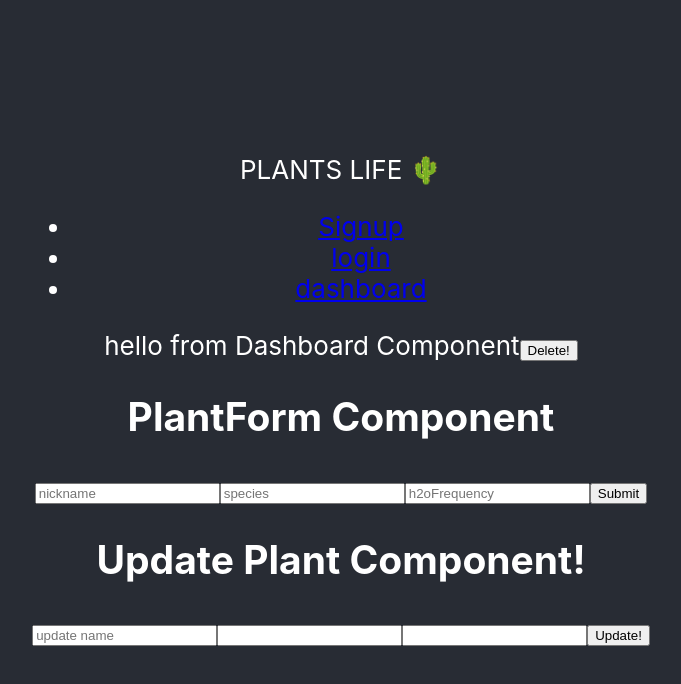
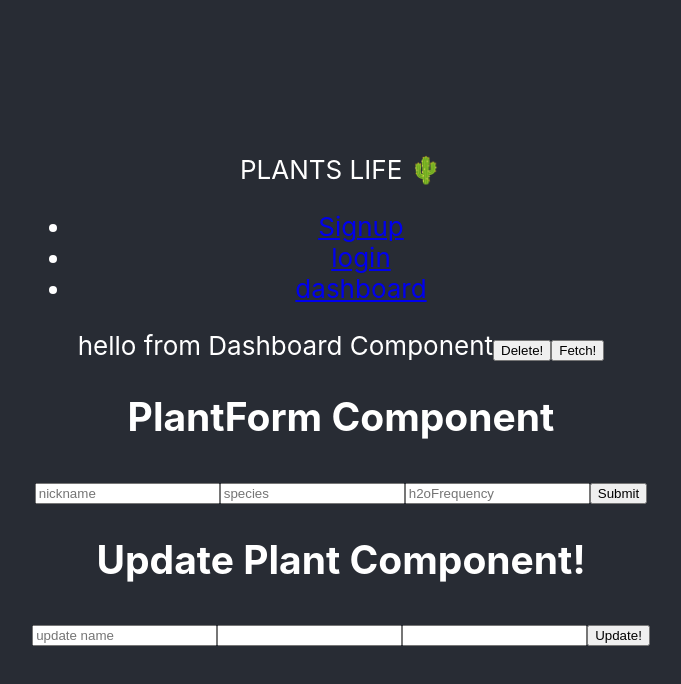
Before and after one commit to Water-My-Plants-3/front-end, a React (Create React App) app in the folder my-app/: page /dashboard in a window 1280 px wide. Shown: the top 684 px of the page, without its empty margins (299-980 px from the left). Built offline with nearby package versions, Linux system fonts and the light colour scheme; no server answers.

Commit message:
delete is working

```diff
--- a/my-app/src/actions/userActions.js
+++ b/my-app/src/actions/userActions.js
@@ -79,7 +79,7 @@ export const deleteUser = id => {
     return dispatch => {
         dispatch({ type: DELETE_USER_START });
         axiosWithAuth()
-            .delete(`/auth/${id}`)
+            .delete(`/users/${id}`)
             .then(({ data }) => {
                 dispatch({ type: DELETE_USER, payload: data });
             })
--- a/my-app/src/components/Dashboard.js
+++ b/my-app/src/components/Dashboard.js
@@ -29,9 +29,12 @@ const Dashboard = props => {
     const handleDelete = () => {
         props.deleteUser(props.userid);
     };
-    useEffect(() => {
+    const handleFetch = () => {
         props.fetchPlants(props.userid);
-    }, [])
+    };
+    // useEffect(() => {
+    //     props.fetchPlants(props.userid);
+    // }, [])
     return (
         <div>
             hello from Dashboard Component
@@ -39,6 +42,11 @@ const Dashboard = props => {
                 onClick={handleDelete}
             >
                 Delete!
+                </button>
+            <button
+                onClick={handleFetch}
+            >
+                Fetch!
                 </button>
             <PlantForm />
             <UpdatePlant />
@@ -48,10 +56,11 @@ const Dashboard = props => {
 const mapStateToProps = state => {
     console.log('BRED', state);
     return {
-        isFetching: state.isFetching,
+        isFetching: state.user.userIsFetching,
+        plantFetching: state.plants.plantsFetching,
         username: state.user.userName,
         userid: state.user.userid,
-        plantid: state.plantid,
+        plantid: state.plants.plantid,
         error: state.error,
         plants: state.plants,
     }
```
